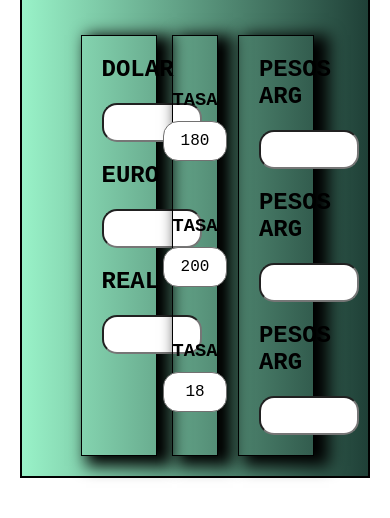
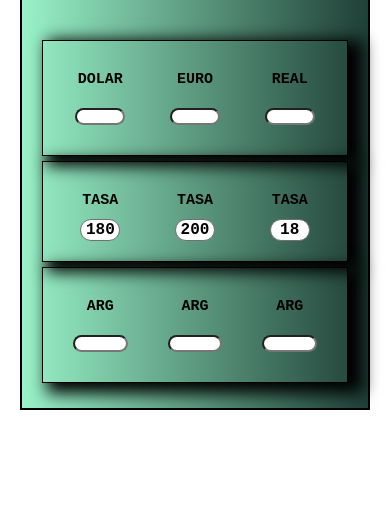
Before and after one commit to pulibass/calculadora-conversion, a plain HTML site: page index.html in a window 390 px wide. Shown: the part 102-620 px from the top of the page. Drawn offline with Linux system fonts and the light colour scheme.

Commit message:
conversor de moneda internacional a pesos y viceversa

```diff
--- a/index.html
+++ b/index.html
@@ -18,33 +18,40 @@
         <div class="contenedor-monedas">
 
             <div class="contenedor-moneda-inter">
+                <div class="contenedor-dentro-monedas">
                     <h2>DOLAR</h2>
                     <div class="moneda-inter">
                         <input onkeyup="cambioDolarPesos()" id="dolar" type="text">
                     </div>
+                </div>
 
+                <div class="contenedor-dentro-monedas">
                     <h2>EURO</h2>
                     <div class="moneda-inter">
                         <input onkeyup="cambioEuroPesos()" id="euro" type="text">
 
                     </div>
+                </div>
 
+                <div class="contenedor-dentro-monedas">
                     <h2>REAL</h2>
                     <div class="moneda-inter">
                         <input onkeyup="cambioRealPesos()" id="real" type="text">
 
                     </div>
                 </div>
+
+            </div>
             <div class="contenedor-tasa">
-                <div>
+                <div class="contenedor-dentro-tasa">
                     <h3>TASA</h3>
                     <div id="tasa-peso-dolar" class="tasa"></div>
                 </div>
-                <div>
+                <div class="contenedor-dentro-tasa">
                     <h3>TASA</h3>
                     <div id="tasa-peso-euro" class="tasa"></div>
                 </div>
-                <div>
+                <div class="contenedor-dentro-tasa">
                     <h3>TASA</h3>
                     <div id="tasa-peso-real" class="tasa"></div>
                 </div>
@@ -52,21 +59,25 @@
 
             </div>
             <div class="contenedor-moneda-arg">
-                <h2>PESOS ARG</h2>
+                <div class="contenedor-dentro-pesos">
+                    <h2>ARG</h2>
                     <div class="moneda-arg">
-                    <input onkeyup="cambioPesosDolar()"id="peso-dolar" type="text">
-
+                        <input onkeyup="cambioPesosDolar()" id="peso-dolar" type="text">
                     </div>
-                <h2>PESOS ARG</h2>
+                </div>
+                <div class="contenedor-dentro-pesos">
+                    <h2>ARG</h2>
                     <div class="moneda-arg">
                         <input onkeyup="cambioPesosEuro()" id="peso-euro" type="text">
-
                     </div>
-                <h2>PESOS ARG</h2>
+                </div>
+                <div class="contenedor-dentro-pesos">
+                    <h2>ARG</h2>
                     <div class="moneda-arg">
                         <input onkeyup="cambioPesosReal()" id="peso-real" type="text">
+                    </div>
+                </div>
 
-                </div>
             </div>
         </div>
     </div>
--- a/style.css
+++ b/style.css
@@ -75,10 +75,10 @@
 
 }
 
+
 .contenedor-tasa h3 {
     text-align: center;
     text-transform: uppercase;
-    font-weight: bold;
 }
 
 .tasa {
@@ -87,6 +87,169 @@
     height: 40px;
     background-color: white;
     border-radius: 15px;
+    font-weight: bold;
+
 
 
 }
+@media screen and (max-width: 768px){
+    contenedor {
+        margin: auto;
+        border: 2px solid black;
+        text-align: center;
+        width: 100%;
+        font-family: 'Courier New', Courier, monospace;
+        background: #1f4037;
+        /* fallback for old browsers */
+        background: -webkit-linear-gradient(to right, #99f2c8, #1f4037);
+        /* Chrome 10-25, Safari 5.1-6 */
+        background: linear-gradient(to right, #99f2c8, #1f4037);
+        /* W3C, IE 10+/ Edge, Firefox 16+, Chrome 26+, Opera 12+, Safari 7+ */
+
+    }
+    .titulo {
+        display: flex;
+        justify-content: center;
+        margin: auto;
+        width: 100%;
+        text-align: center;
+
+    }
+    .contenedor-monedas {
+        display: flex;
+        justify-content: center;
+        flex-direction: column;
+        margin: auto;
+        width: 100%;
+    }
+
+    .contenedor-moneda-inter {
+        display: flex;
+        justify-content: center;
+        border: 1px solid black;
+        flex-direction: row;
+        width: 100%;
+        margin: 5px auto;
+        box-shadow: 10px 5px 15px 5px;
+
+    }
+    .contenedor-dentro-monedas{
+        justify-content: center;
+        align-items: center;
+        align-content: center;
+        margin:auto;
+        width: 100%;
+        min-width: 78px;
+    }
+    .contenedor-dentro-monedas .moneda-inter{
+        display: flex;
+        justify-content: center;
+        margin: auto;
+        width: 100%;
+    }
+
+    .contenedor-dentro-monedas input {
+        display:block;
+
+        border-radius: 15px;
+        width: 80%;
+        max-width: 100px;
+        min-width:50px;
+        margin: auto;
+        padding: 1px;
+        font-size: 10px;
+    }
+    .contenedor-dentro-monedas h2{
+        display: flex;
+        justify-content: center;
+        width: 100%;
+        margin: auto;
+        font-size: 15px;
+
+    }
+
+    .contenedor-moneda-arg {
+        display: flex;
+        justify-content: center;
+        border: 1px solid black;
+        flex-direction: row;
+        width: 100%;
+        margin: 5px auto;
+        box-shadow: 10px 5px 15px 5px;
+
+    }
+    .contenedor-dentro-pesos .moneda-arg{
+        display: flex;
+        justify-content: center;
+        margin: auto;
+        width: 100%;
+    }
+    .contenedor-dentro-pesos{
+        justify-content: center;
+        align-items: center;
+        align-content: center;
+        margin:auto;
+        width: 100%;
+        min-width: 78px;
+    }
+
+    .contenedor-dentro-pesos input {
+        display:block;
+        border-radius: 15px;
+        width: 100%;
+        max-width: 100px;
+        min-width:50px;
+        margin: auto;
+        padding: 1px;
+        font-size: 10px;
+    }
+    .contenedor-dentro-pesos h2{
+        display: flex;
+        justify-content: center;
+        width: 100%;
+        margin: auto;
+        font-size: 15px;
+
+    }
+
+
+    .contenedor-tasa {
+        border: 1px solid black;
+        width: 100%;
+        display: flex;
+        flex-direction: row;
+        justify-content: center;
+        align-items: center;
+        box-shadow: 10px 5px 15px 5px;
+        margin: auto;
+        overflow: hidden;
+
+    }
+    .contenedor-dentro-tasa{
+        display: block;
+        width: 80%;
+    }
+
+
+    .contenedor-dentro-tasa h3 {
+        text-align: center;
+        text-transform: uppercase;
+        font-weight: bold;
+        font-size: 15px;
+    }
+
+    .tasa {
+        display: flex;
+        justify-content: center;
+        align-items: center;
+        border: 1px solid rgb(114, 113, 113);
+        width: 40px;
+        height: 20px;
+        background-color: white;
+        border-radius: 15px;
+        margin: auto;
+        font-weight: bold;
+
+
+    }
+}
```
Lines whose indentation alone changed are shown as unchanged.
